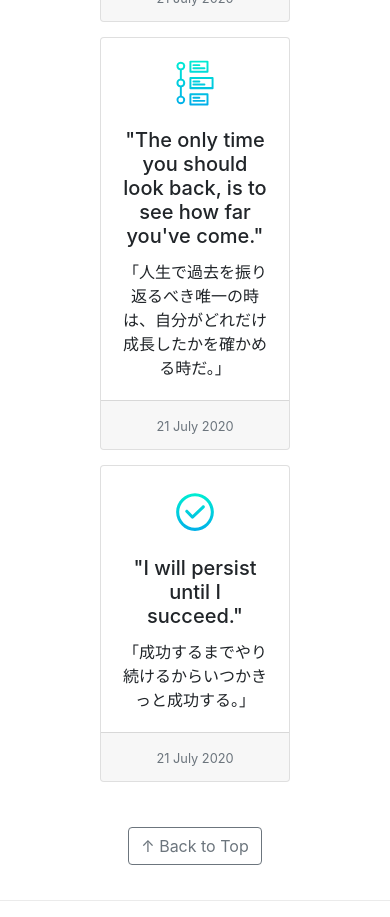
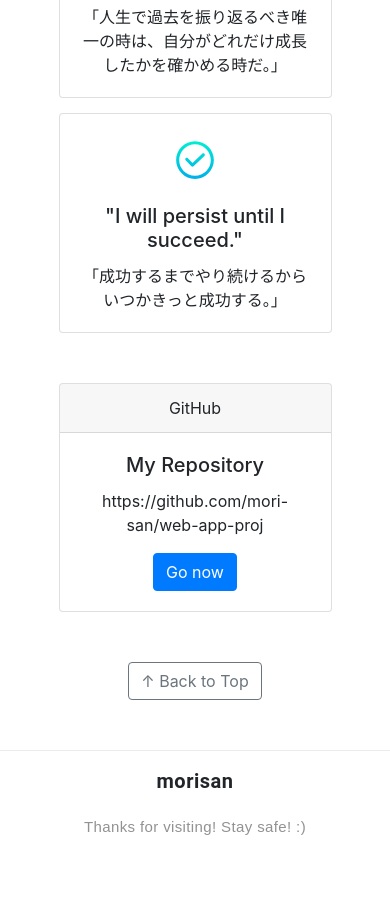
Before and after one commit to mori-san/web-app-proj, a React (Create React App) app: page /homepage in a window 390 px wide. Shown: the part 1080-1997 px from the top of the page. After the commit the page ends 1938 px from the top, so only its background shows below. Built offline with nearby package versions, Linux system fonts and the light colour scheme.

Commit message:
Add responsive layout

```diff
--- a/src/content/homepage/Homepage.css
+++ b/src/content/homepage/Homepage.css
@@ -1,6 +1,11 @@
 .Homepage {
   height: 100%;
-  margin: 0 100px;
+  width: 100%;
+}
+
+.Homepage-box {
+  width: 70%;
+  display: inline-block;
 }
 
 .Homepage-title {
@@ -8,16 +13,6 @@
   font-size: 20px;
   font-style: italic;
   letter-spacing: 0.125em;
-  margin: 100px 0;
+  padding: 100px 0;
   cursor: default;
 }
-
-.card-img-top {
-  width: 50px !important;
-  height: auto !important;
-  margin: 20px auto 0 auto !important;
-}
-
-.Homepage-backtotop {
-  margin: 30px 0 !important;
-}
--- a/src/content/homepage/Homepage.tsx
+++ b/src/content/homepage/Homepage.tsx
@@ -28,14 +28,15 @@ export default class Homepage extends Component<HomepageProps> {
   render() {
     return (
       <div className="Homepage">
+        <div className="Homepage-box">
           <div className="Homepage-title">
             <p>
               “A self-taught person looks at the big picture with an open mind,
               they explore everything.
             </p>
             <p>
-            They investigate themselves uncovering what is no longer taught, and
-            experience supports it.”
+              They investigate themselves uncovering what is no longer taught,
+              and experience supports it.”
             </p>
             <p style={{ fontSize: "12px" }}>― Efrat Cybulkiewicz</p>
           </div>
@@ -47,9 +48,6 @@ export default class Homepage extends Component<HomepageProps> {
                 <Card.Title>"Give your best everyday!"</Card.Title>
                 <Card.Text>「毎日頑張っています！」</Card.Text>
               </Card.Body>
-            <Card.Footer>
-              <small className="text-muted">21 July 2020</small>
-            </Card.Footer>
             </Card>
             <Card>
               <Card.Img variant="top" src={timeline} />
@@ -62,9 +60,6 @@ export default class Homepage extends Component<HomepageProps> {
                   「人生で過去を振り返るべき唯一の時は、自分がどれだけ成長したかを確かめる時だ。」
                 </Card.Text>
               </Card.Body>
-            <Card.Footer>
-              <small className="text-muted">21 July 2020</small>
-            </Card.Footer>
             </Card>
             <Card>
               <Card.Img variant="top" src={tick} />
@@ -74,20 +69,32 @@ export default class Homepage extends Component<HomepageProps> {
                   「成功するまでやり続けるからいつかきっと成功する。」
                 </Card.Text>
               </Card.Body>
-            <Card.Footer>
-              <small className="text-muted">21 July 2020</small>
-            </Card.Footer>
             </Card>
           </CardDeck>
 
+          <Card className="text-center">
+            <Card.Header>GitHub</Card.Header>
+            <Card.Body>
+              <Card.Title>My Repository</Card.Title>
+              <Card.Text>https://github.com/mori-san/web-app-proj</Card.Text>
               <Button
-          className="Homepage-backtotop"
+                variant="primary"
+                onClick={this.props.state.goToGitHubRepository}
+              >
+                Go now
+              </Button>
+            </Card.Body>
+          </Card>
+
+          <Button
+            className="backtotop-button"
             variant="outline-secondary"
             onClick={this.scrollToTop}
           >
             ↑ Back to Top
           </Button>
         </div>
+      </div>
     );
   }
 }
--- a/src/content/homepage/HomepageState.tsx
+++ b/src/content/homepage/HomepageState.tsx
@@ -1,6 +1,13 @@
+import { action } from "mobx";
+
 //=======================================================
 // The state of the homepage
 //=======================================================
 export default class HomepageState {
   constructor() {}
+
+  @action
+  goToGitHubRepository = () => {
+    window.open("https://github.com/mori-san/web-app-proj");
+  };
 }
--- a/src/footer/Footer.css
+++ b/src/footer/Footer.css
@@ -1,18 +1,20 @@
 .Footer {
-  position: relative;
-  bottom: 0;
+  height: 100%;
   width: 100%;
-  display: flex;
-  align-items: center;
-  justify-content: center;
   border-top: 1px solid #ebebeb;
-  padding: 20px 0;
-  margin-top: 5px;
   cursor: default;
 }
 
+.Footer-box {
+  width: 70%;
+  display: inline-flex;
+  align-items: center;
+  justify-content: space-between;
+}
+
 .Footer-left {
-  width: 20%;
+  width: 15%;
+  text-align: left;
   font-family: "Roboto";
   font-size: 20px;
   font-weight: 600;
@@ -20,13 +22,51 @@
 }
 
 .Footer-center {
-  width: 60%;
+  width: 40%;
   font-family: "Poppins", sans-serif;
   color: #929292;
   font-size: 15px;
   letter-spacing: 0.025em;
+  padding: 20px 0;
 }
 
 .Footer-right {
-  width: 20%;
+  width: 15%;
 }
+
+@media (max-width: 30em) {
+  .Footer {
+    height: 100%;
+    width: 100%;
+    border-top: 1px solid #ebebeb;
+    cursor: default;
+  }
+
+  .Footer-box {
+    width: 70%;
+    display: inline-block;
+  }
+
+  .Footer-left {
+    width: 100%;
+    text-align: center;
+    font-family: "Roboto";
+    font-size: 20px;
+    font-weight: 600;
+    letter-spacing: 0.025em;
+    padding-top: 15px;
+  }
+
+  .Footer-center {
+    width: 100%;
+    text-align: center;
+    font-family: "Poppins", sans-serif;
+    color: #929292;
+    font-size: 15px;
+    letter-spacing: 0.025em;
+  }
+
+  .Footer-right {
+    display: none;
+  }
+}
--- a/src/footer/Footer.tsx
+++ b/src/footer/Footer.tsx
@@ -11,9 +11,13 @@ class Footer extends Component<RouteComponentProps> {
   render() {
     return (
       <div className="Footer">
-        <div className="Footer-left">morisan</div>
-        <div className="Footer-center">Thanks for visiting! Stay safe! :)</div>
-        <div className="Footer-right"></div>
+        <div className="Footer-box">
+          <div className="Footer-left">morisan</div>
+          <div className="Footer-center">
+            Thanks for visiting! Stay safe! :)
+          </div>
+          <div className="Footer-right"></div>
+        </div>
       </div>
     );
   }
--- a/src/header/Header.css
+++ b/src/header/Header.css
@@ -1,14 +1,19 @@
 .Header {
   height: 100%;
+  width: 100%;
   border-bottom: 1px solid #ebebeb;
-  margin: 35px 0 25px 0;
 }
 
-.Header-logo {
-  margin-bottom: 25px;
+.Header-box {
+  width: 70%;
+  display: inline-block;
+}
+
+.Header-text-logo {
   font-family: "Roboto";
   font-size: 25px;
   font-weight: 600;
   letter-spacing: 0.025em;
+  padding: 35px 0 25px 0;
   cursor: default;
 }
--- a/src/header/Header.tsx
+++ b/src/header/Header.tsx
@@ -12,7 +12,8 @@ class Header extends Component<RouteComponentProps> {
   render() {
     return (
       <div className="Header">
-        <div className="Header-logo">morisan</div>
+        <div className="Header-box">
+          <div className="Header-text-logo">morisan</div>
 
           <Nav className="justify-content-center" activeKey="/homepage">
             <Nav.Item>
@@ -26,6 +27,7 @@ class Header extends Component<RouteComponentProps> {
             </Nav.Item>
           </Nav>
         </div>
+      </div>
     );
   }
 }
```
Lines whose indentation alone changed are shown as unchanged.
